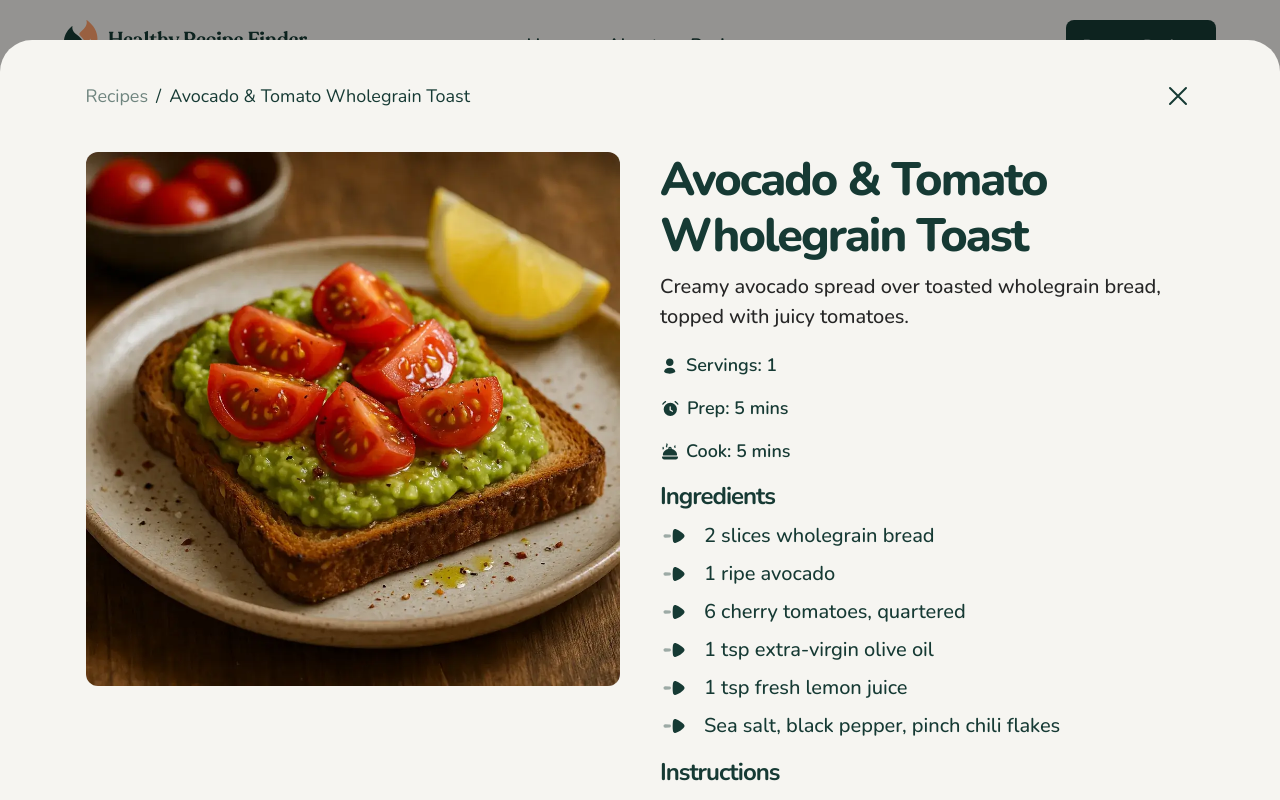
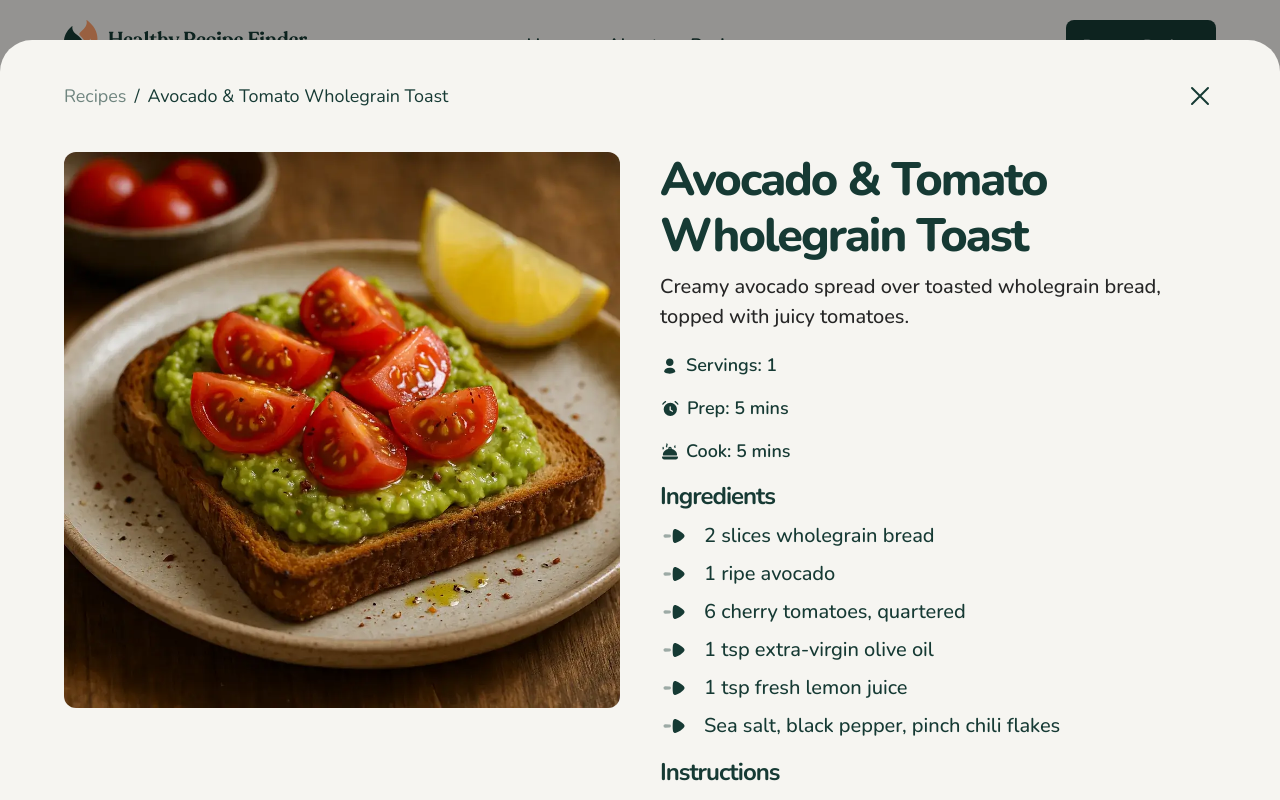
Before and after one commit to santi-rdz/recipe-finder-react, a React (Vite) app: page /recipes/avocado-tomato-wholegrain-toast in a window 1280 px wide. Shown: the top 800 px of the page. Built offline with nearby package versions, Linux system fonts and the light colour scheme.

Commit message:
Recipe detials width fix

```diff
--- a/src/pages/RecipeDetails.jsx
+++ b/src/pages/RecipeDetails.jsx
@@ -42,7 +42,7 @@ export default function RecipeDetails() {
   return (
     <div className="fixed inset-0 z-99 bg-black/40">
       <div
-        className={`fixed left-0 h-[95%] w-full overflow-x-auto rounded-t-4xl bg-neutral-100 p-6 duration-300 lg:py-10 ${isMounted ? "bottom-0 opacity-100" : "-bottom-20 opacity-0"}`}
+        className={`fixed left-0 h-[95%] w-full overflow-x-auto rounded-t-4xl bg-neutral-100 py-6 duration-300 lg:py-10 ${isMounted ? "bottom-0 opacity-100" : "-bottom-20 opacity-0"}`}
       >
         <RecipeHeader title={title} />
         <main className="xl-container sm:sm-container lg:md-container mt-10 grid grid-cols-1 justify-center gap-5 pb-8 lg:grid-cols-2 lg:gap-10 lg:pb-16">
```
